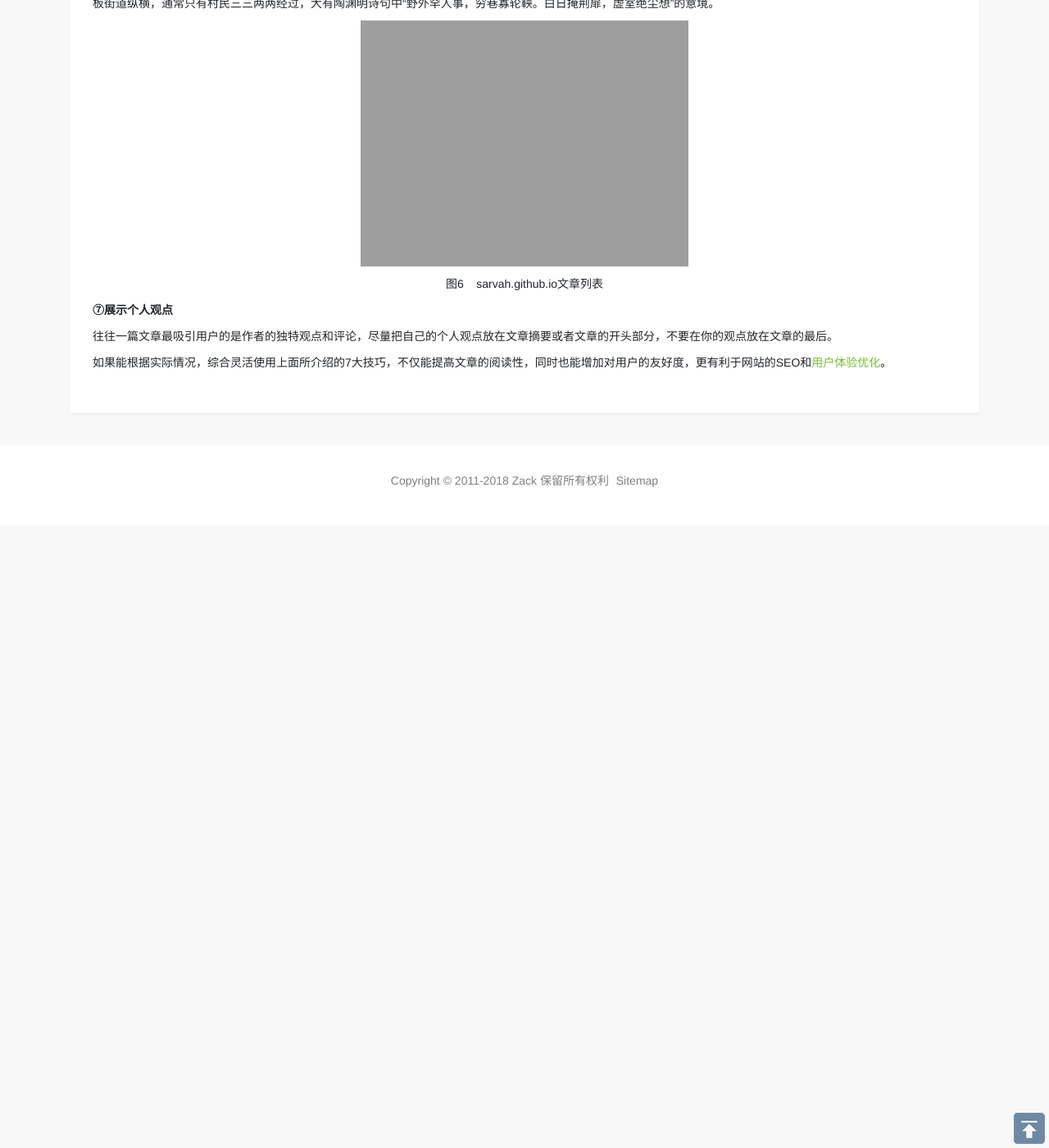
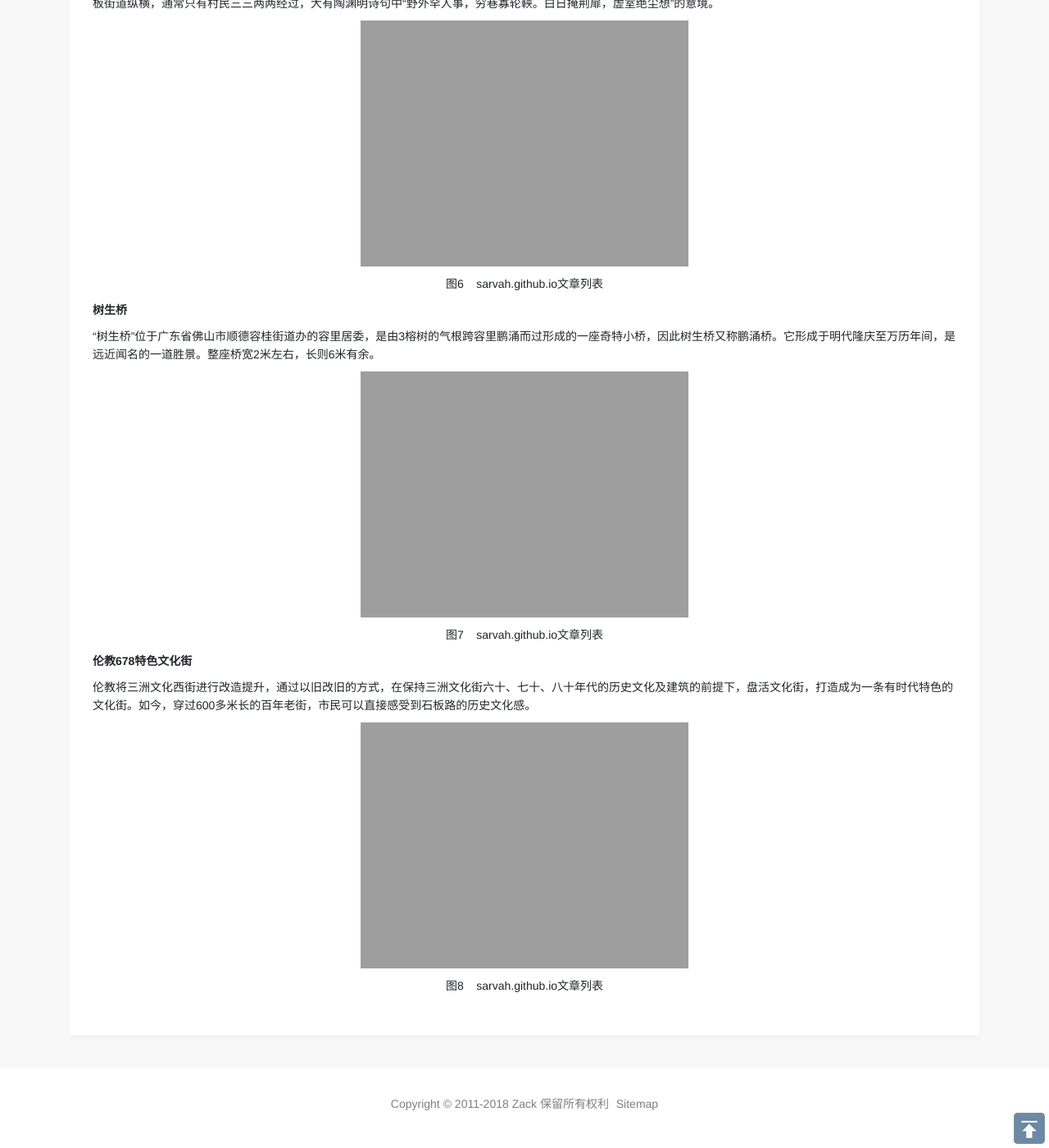
Before and after one commit to sarvah/sarvah.github.io, a Jekyll site: the page built from ueo/_posts/2011-09-06-web-read-skill.html, in a window 1280 px wide and 1400 px high, scrolled down 3552 px. Shown: the whole window at 82% size. Built offline with Jekyll 4.4.1, drawn with Linux system fonts in a browser that asks for light colours; before the commit the page ends 4192 px from its top, so only the background shows below that.

Commit message:
Update 2011-09-06-web-read-skill.html

```diff
--- a/ueo/_posts/2011-09-06-web-read-skill.html
+++ b/ueo/_posts/2011-09-06-web-read-skill.html
@@ -36,6 +36,11 @@ description: 正值踩青的季节，当然要出去有游玩一下，感受一
 <p>佛山的逢简水乡堪称岭南水乡一绝，即便与闻名遐迩的江南水乡相比也不遑多让，有“广东周庄之称”。水乡地处杏坛镇北端，水文资源极佳，绕村居水道逾10公里，辖区水道达28公里之多。游人泛舟荡漾碧波之中，大有曲折迂回无穷无尽之感。水乡至今远离都市喧嚣，空气清新宜人，与岭南古村格局相辅相成。而两岸古屋古树交错分布，石板街道纵横，通常只有村民三三两两经过，大有陶渊明诗句中“野外罕人事，穷巷寡轮鞅。白日掩荆扉，虚室绝尘想”的意境。</p>
 <p align="center"><img class="img-fluid" alt="sarvah.github.io文章列表" src="{{ site.url }}/images/ueo/web-read-skill-6.jpg"></p>
 <p align="center">图6&nbsp;&nbsp;&nbsp; sarvah.github.io文章列表</p>
-<p><b>⑦展示个人观点</b></p>
-<p>往往一篇文章最吸引用户的是作者的独特观点和评论，尽量把自己的个人观点放在文章摘要或者文章的开头部分，不要在你的观点放在文章的最后。</p>
-<p>如果能根据实际情况，综合灵活使用上面所介绍的7大技巧，不仅能提高文章的阅读性，同时也能增加对用户的友好度，更有利于网站的SEO和<a target="_blank" href="{{ site.url }}">用户体验优化</a>。</p>
+<p><b>树生桥</b></p>
+<p>“树生桥”位于广东省佛山市顺德容桂街道办的容里居委，是由3榕树的气根跨容里鹏涌而过形成的一座奇特小桥，因此树生桥又称鹏涌桥。它形成于明代隆庆至万历年间，是远近闻名的一道胜景。整座桥宽2米左右，长则6米有余。</p>
+<p align="center"><img class="img-fluid" alt="sarvah.github.io文章列表" src="{{ site.url }}/images/ueo/web-read-skill-7.jpg"></p>
+<p align="center">图7&nbsp;&nbsp;&nbsp; sarvah.github.io文章列表</p>
+<p><b>伦教678特色文化街</b></p>
+<p>伦教将三洲文化西街进行改造提升，通过以旧改旧的方式，在保持三洲文化街六十、七十、八十年代的历史文化及建筑的前提下，盘活文化街，打造成为一条有时代特色的文化街。如今，穿过600多米长的百年老街，市民可以直接感受到石板路的历史文化感。</p>
+<p align="center"><img class="img-fluid" alt="sarvah.github.io文章列表" src="{{ site.url }}/images/ueo/web-read-skill-8.jpg"></p>
+<p align="center">图8&nbsp;&nbsp;&nbsp; sarvah.github.io文章列表</p>
```
